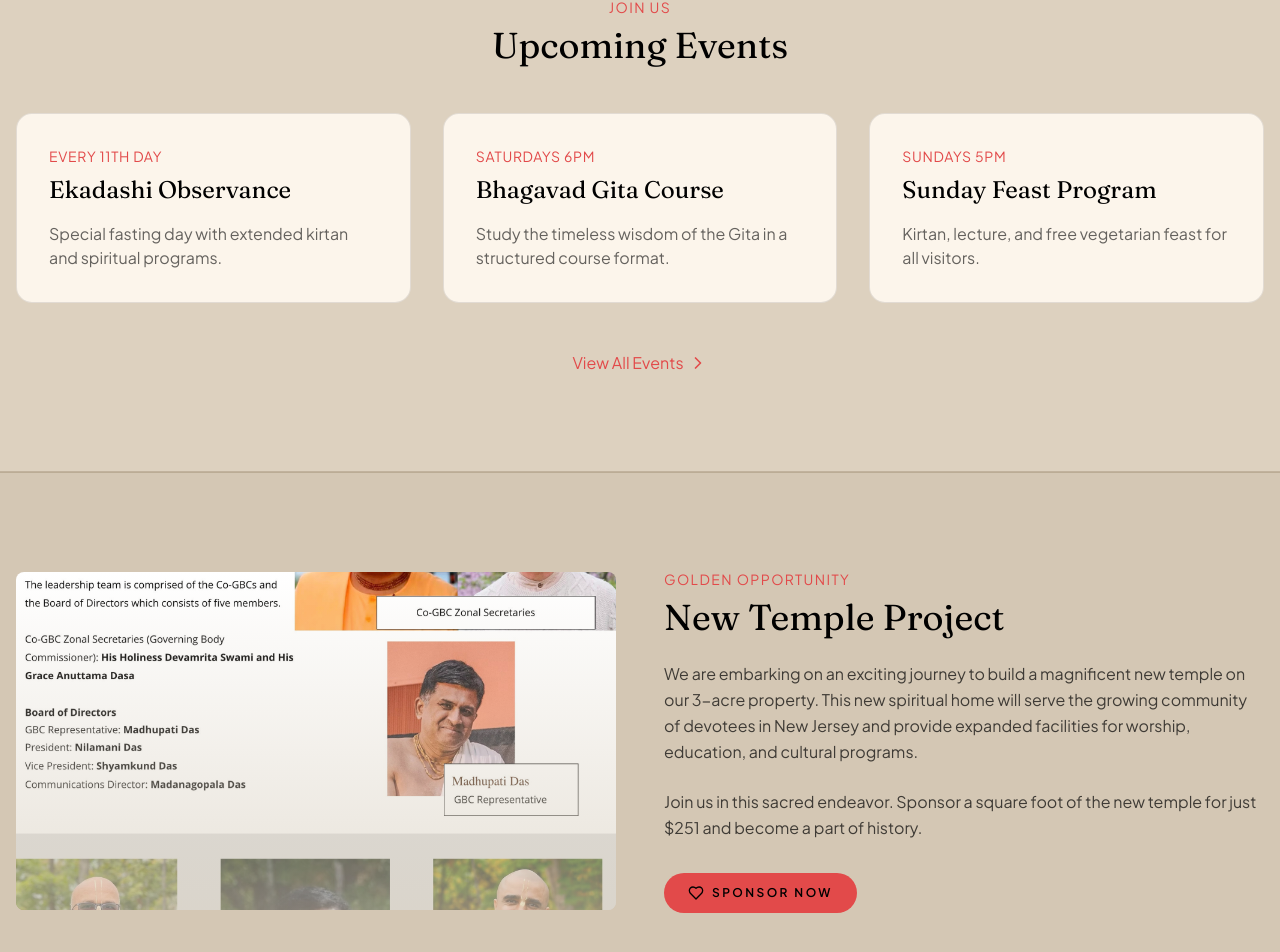
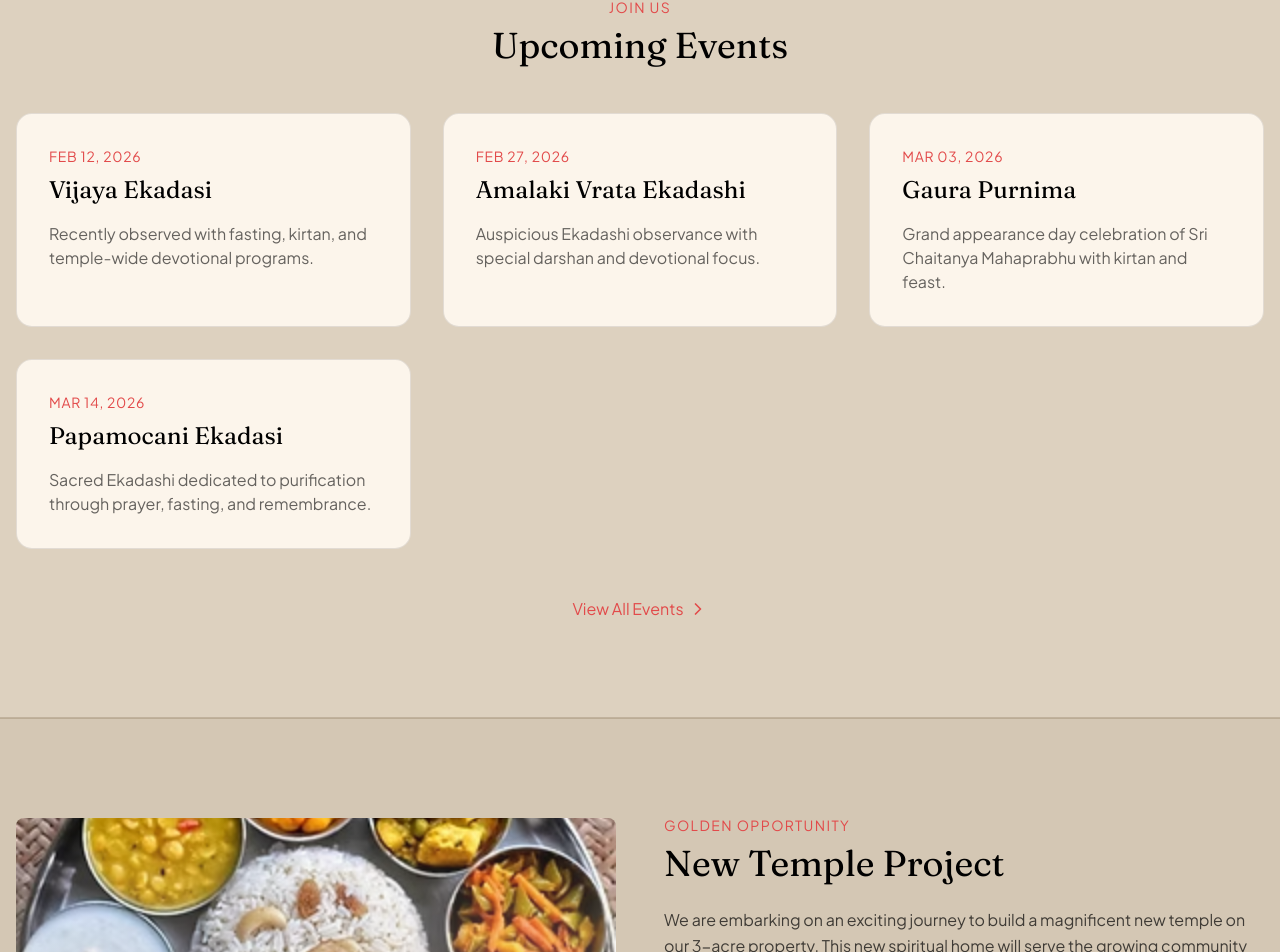
Before and after one commit to abraina5/ISCKON-NewJersey, a React (Vite) app: page /#/ in a window 1280 px wide. Shown: the part 1052-2004 px from the top of the page. Built offline with nearby package versions, Linux system fonts and the light colour scheme.

Commit message:
Fix image paths, embed map, and refresh event list

```diff
--- a/src/pages/About.tsx
+++ b/src/pages/About.tsx
@@ -16,7 +16,7 @@ export default function About() {
         <div className="absolute inset-0 bg-gradient-to-b from-dark/10 via-dark/20 to-dark/30 z-10" />
         <div
           className="absolute inset-0 bg-cover bg-center"
-          style={{ backgroundImage: `url(${baseUrl}images/Guranitai.jpg)` }}
+          style={{ backgroundImage: `url(${baseUrl}images/iskcon-temple-gaura-nitai-deity-altar.jpg)` }}
         />
         <div className="relative z-20">
           <p className="text-gold uppercase tracking-widest text-sm mb-2">Our Story</p>
@@ -32,7 +32,7 @@ export default function About() {
         <div className="max-w-6xl mx-auto">
           <div className="relative overflow-hidden rounded-2xl border border-gold/30 shadow-lg">
             <img
-              src={`${baseUrl}images/Guranitai.jpg`}
+              src={`${baseUrl}images/iskcon-temple-gaura-nitai-deity-altar.jpg`}
               alt="Gaura Nitai Deities"
               className="w-full h-[380px] md:h-[520px] object-cover object-center"
               loading="eager"
@@ -212,20 +212,14 @@ export default function About() {
               </div>
             </div>
 
-            <div className="bg-charcoal rounded-lg overflow-hidden border border-gold/20 h-[500px] flex items-center justify-center">
-              <div className="text-center p-8">
-                <MapPin className="w-16 h-16 text-gold mx-auto mb-4" />
-                <h3 className="font-heading text-xl text-white mb-2">Visit Us</h3>
-                <p className="text-white/60 mb-4">100 Jacksonville Road, Towaco, NJ 07082</p>
-                <a
-                  href="https://maps.google.com/?q=100+Jacksonville+Road+Towaco+NJ"
-                  target="_blank"
-                  rel="noreferrer"
-                  className="btn-secondary inline-block"
-                >
-                  Open in Google Maps
-                </a>
-              </div>
+            <div className="bg-charcoal rounded-lg overflow-hidden border border-gold/20 h-[500px]">
+              <iframe
+                title="ISKCON of New Jersey Map"
+                src="https://www.google.com/maps?q=100+Jacksonville+Road+Towaco+NJ+07082&output=embed"
+                className="w-full h-full border-0"
+                loading="lazy"
+                referrerPolicy="no-referrer-when-downgrade"
+              />
             </div>
           </div>
         </div>
--- a/src/pages/ChildProtection.tsx
+++ b/src/pages/ChildProtection.tsx
@@ -44,7 +44,7 @@ export default function ChildProtection() {
             <ul className="space-y-4">
               {policyRules.map((rule, i) => (
                 <li key={i} className="flex items-start gap-3">
-                  <Check className="w-5 h-5 text-gold shrink-0 mt-0.5" />
+                  <Check className="w-5 h-5 text-emerald-600 shrink-0 mt-0.5" />
                   <span className="text-white/80">{rule}</span>
                 </li>
               ))}
--- a/src/pages/Events.tsx
+++ b/src/pages/Events.tsx
@@ -4,18 +4,10 @@ const baseUrl = import.meta.env.BASE_URL;
 
 const upcomingEvents = [
   {
-    title: 'Bhagavad Gita 10-Week Course',
-    date: 'Feb 05, 2026',
-    time: '8:00-9:00 PM',
-    description: 'Join us for a comprehensive 10-week journey through the Bhagavad Gita.',
-    start: '2026-02-05T20:00:00-05:00',
-    end: '2026-02-05T21:00:00-05:00',
-  },
-  {
     title: 'Vijaya Ekadasi',
     date: 'Feb 12, 2026',
     time: 'All Day',
-    description: 'Auspicious fasting day with extended kirtan and spiritual programs.',
+    description: 'Most recent major observance, celebrated with fasting, kirtan, and special prayers.',
     allDay: true,
     startDate: '2026-02-12',
   },
@@ -28,12 +20,20 @@ const upcomingEvents = [
     startDate: '2026-02-27',
   },
   {
-    title: 'Nityananda Trayodasi Festival',
-    date: 'Jan 30, 2026',
-    time: '6:00 PM',
-    description: 'Grand celebration of the appearance day of Lord Nityananda with abhisheka, kirtan, and feast.',
-    start: '2026-01-30T18:00:00-05:00',
-    end: '2026-01-30T20:00:00-05:00',
+    title: 'Gaura Purnima',
+    date: 'Mar 03, 2026',
+    time: '5:30 PM - 9:00 PM',
+    description: 'Festival celebration of Sri Chaitanya Mahaprabhu with kirtan, abhisheka, and prasadam.',
+    start: '2026-03-03T17:30:00-05:00',
+    end: '2026-03-03T21:00:00-05:00',
+  },
+  {
+    title: 'Papamocani Ekadasi',
+    date: 'Mar 14, 2026',
+    time: 'All Day',
+    description: 'Sacred Ekadashi dedicated to purification through prayer, fasting, and remembrance.',
+    allDay: true,
+    startDate: '2026-03-14',
   },
 ];
 
--- a/src/pages/Home.tsx
+++ b/src/pages/Home.tsx
@@ -4,15 +4,16 @@ import { Calendar, Clock, MapPin, ChevronRight, ChevronLeft, Heart, BookOpen, Us
 
 const baseUrl = import.meta.env.BASE_URL;
 const heroImages = [
-  `${baseUrl}images/Guranitai.jpg`,
+  `${baseUrl}images/iskcon-temple-gaura-nitai-deity-altar.jpg`,
   `${baseUrl}images/hero-background.avif`,
-  `${baseUrl}images/iskcon-temple-gaura-nitai-deity-altar.jpg`,
+  `${baseUrl}images/temple-interior.avif`,
   `${baseUrl}images/ornate-hindu-temple-interior-golden-pillar.jpg`,
 ];
 const events = [
-  { title: 'Ekadashi Observance', date: 'Every 11th day', description: 'Special fasting day with extended kirtan and spiritual programs.' },
-  { title: 'Bhagavad Gita Course', date: 'Saturdays 6PM', description: 'Study the timeless wisdom of the Gita in a structured course format.' },
-  { title: 'Sunday Feast Program', date: 'Sundays 5PM', description: 'Kirtan, lecture, and free vegetarian feast for all visitors.' },
+  { title: 'Vijaya Ekadasi', date: 'Feb 12, 2026', description: 'Recently observed with fasting, kirtan, and temple-wide devotional programs.' },
+  { title: 'Amalaki Vrata Ekadashi', date: 'Feb 27, 2026', description: 'Auspicious Ekadashi observance with special darshan and devotional focus.' },
+  { title: 'Gaura Purnima', date: 'Mar 03, 2026', description: 'Grand appearance day celebration of Sri Chaitanya Mahaprabhu with kirtan and feast.' },
+  { title: 'Papamocani Ekadasi', date: 'Mar 14, 2026', description: 'Sacred Ekadashi dedicated to purification through prayer, fasting, and remembrance.' },
 ];
 
 export default function Home() {
@@ -136,7 +137,7 @@ export default function Home() {
         <div className="max-w-7xl mx-auto px-4 grid lg:grid-cols-2 gap-12 items-center">
           <div className="relative aspect-video rounded-lg overflow-hidden">
             <img
-              src={`${baseUrl}images/legacy/operations-board-untitled.jpg`}
+              src={`${baseUrl}images/temple-interior.avif`}
               alt="Temple Interior"
               className="w-full h-full object-cover"
             />
@@ -168,7 +169,7 @@ export default function Home() {
             <p className="text-gold uppercase tracking-widest text-sm mb-2">What We Offer</p>
             <h2 className="font-heading text-4xl text-white">Temple Services</h2>
           </div>
-          <div className="grid md:grid-cols-3 gap-8">
+          <div className="grid md:grid-cols-2 lg:grid-cols-4 gap-8">
             <Link to="/services" className="card text-center bg-[#f7efe3]/90 border-black/10 block">
               <div className="w-16 h-16 mx-auto mb-6 rounded-full bg-gold/10 flex items-center justify-center">
                 <Heart className="w-8 h-8 text-gold" />
```
